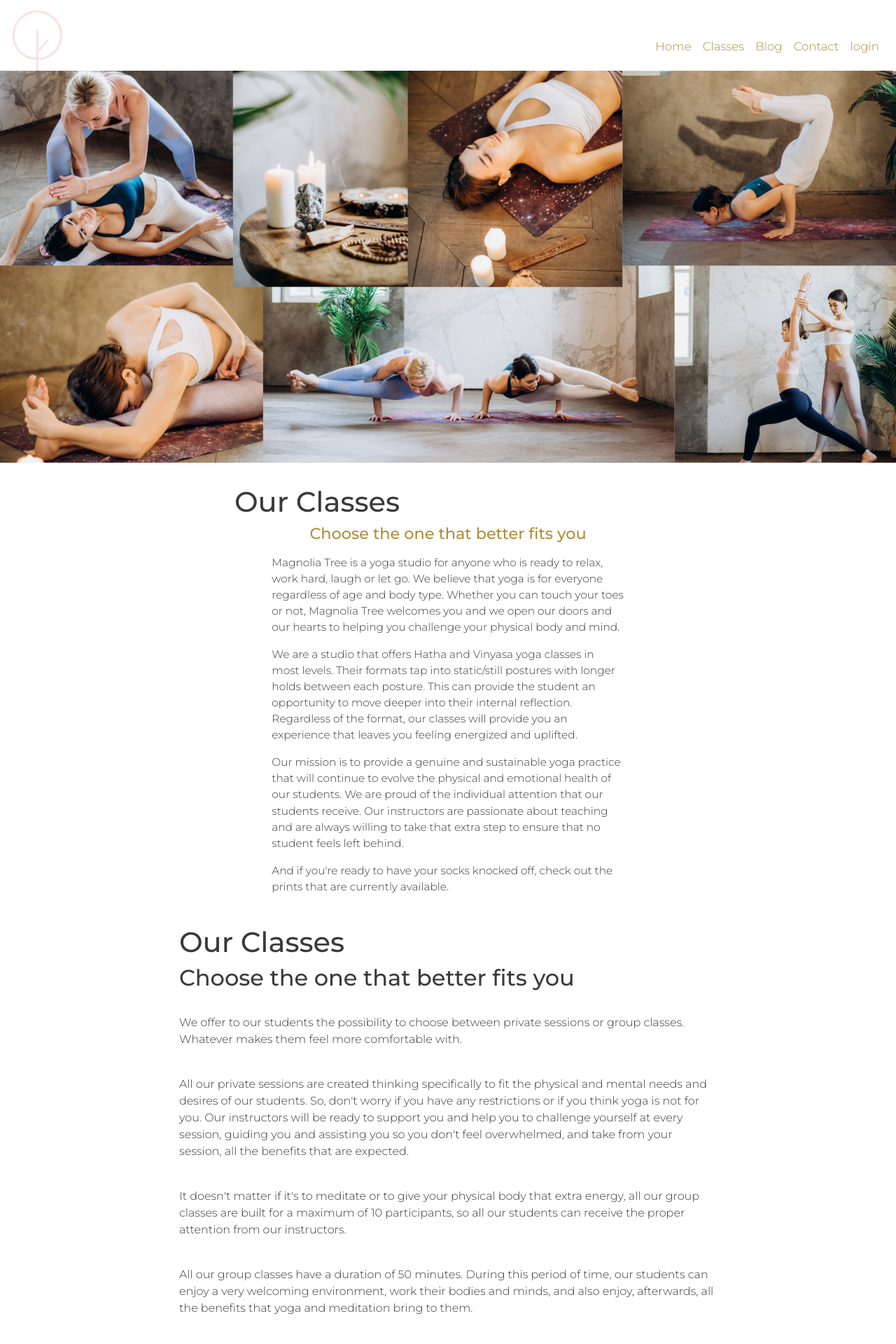
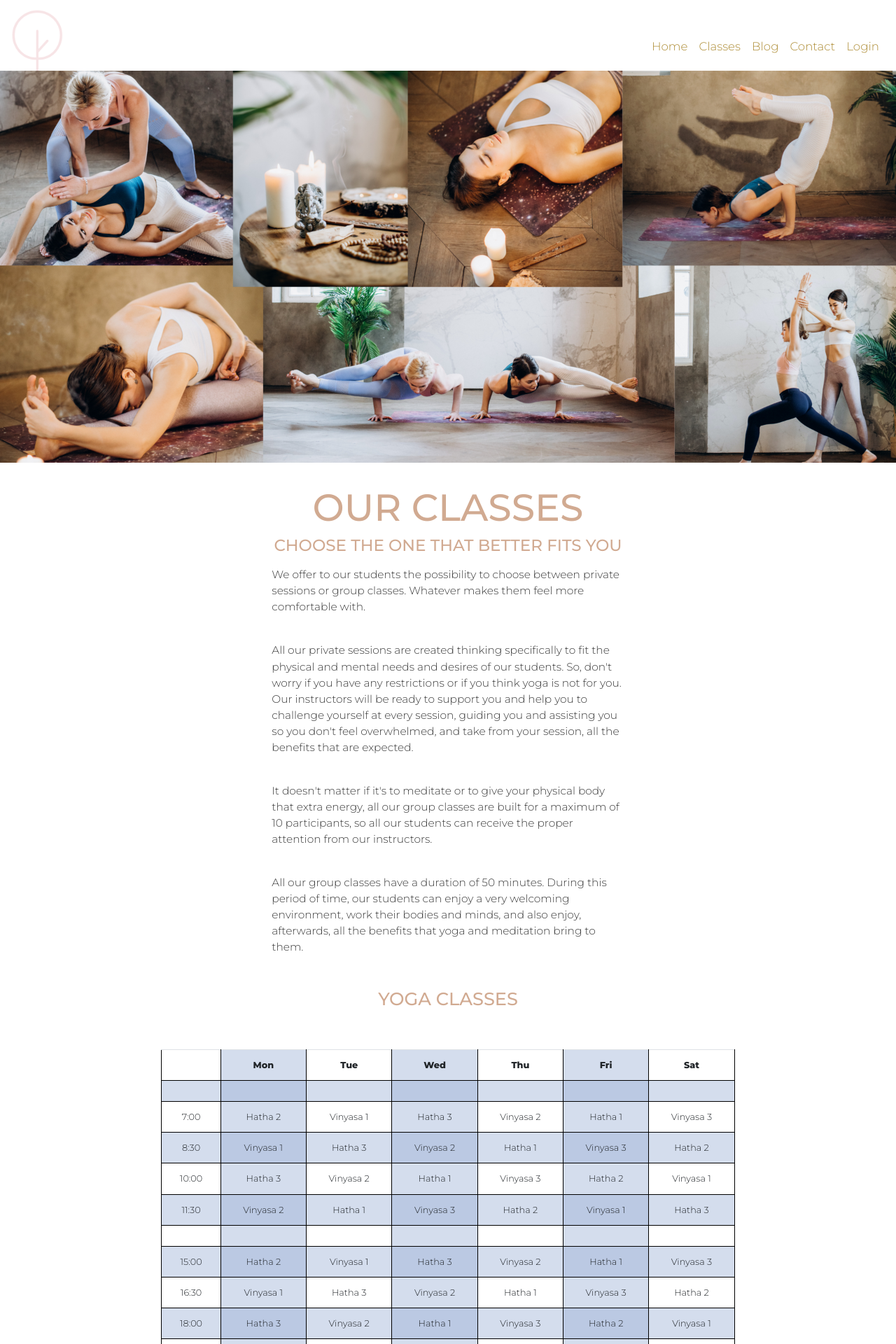
Before and after one commit to AngelicaGuimaraes/P4_magnolia_tree_blog, a Django app: page /classes/ in a window 1280 px wide. Shown: the top 1920 px of the page at 70% size. Run offline with Django 3.2, Linux system fonts and the light colour scheme; some libraries are stand-ins or nearby versions.

Commit message:
add css to classes page

```diff
--- a/static/css/style.css
+++ b/static/css/style.css
@@ -34,7 +34,7 @@ body {
 /* Hero Jumbotron, inspired by searching on Codepen */
 
 .jumbotron-home {
-    color: #af8e38;
+    color: #D1AA91;
     background-image: url("../images/home-hero-image-1280.png");
     background-position: center;
     background-repeat: no-repeat;
@@ -52,7 +52,7 @@ body {
 .header {
     vertical-align: top;
     margin-top: -10vh;
-    font-size: 260%;
+    font-size: 4.2vw;
 }
 
 /* Home page subheader css */
@@ -66,8 +66,8 @@ body {
 /* Home page content header css */
 
 .content-header {
-    color:#af8e38;
-    font-size: 140%;
+    color:#D1AA91;
+    font-size: 1.8vw;
     margin-bottom: 16px;
 }
 
@@ -86,6 +86,7 @@ footer {
     height: 150px;
     text-align: center;
     background-color: #D1AA91;
+    margin: 0;
 }
 
 .social-networks {
@@ -103,7 +104,7 @@ footer {
     color: white;
 }
 
-/* Classes hero image css */
+/* Classes Hero image css */
 
 .jumbotron-classes {
     background-image: url("/static/images/classes-hero-image-1920.png");
@@ -117,41 +118,77 @@ footer {
     position: relative;
 }
 
-#classes-hero-image {
-    max-width: 100%;
-    height: auto;
-    position: relative;
+/* Classes header css */
+
+.header-classes {
+    color: #D1AA91;
+    vertical-align: top;
+    font-size: 4.2vw;
 }
 
-/* about our classes section */
+/* Classes page content css */
 
-#about-our-classes {
-    width: 100%;
-    height: auto;
+.classes-content {
+    font-size: 1.2vw;
+    margin-bottom: 16px;
 }
 
-.choose-your-class {
-    width: 60%;
-    height: auto;
-    text-align: left;
-    margin: 0 auto;
-    padding-top: 1%;
-    padding-bottom: 3%;
+.header-yoga-classes {
+    color:#D1AA91;
+    font-size: 2vw;
+    margin-bottom: 16px;
+    margin-top: 0;
 }
 
-#about-our-classes h1 {
-    text-transform: uppercase;
-    text-align: center;
-    font-size: 3.4vw;
-    color: #D1AA91;
+.header-meditation-classes {
+    color:#D1AA91;
+    font-size: 2vw;
+    margin-bottom: 16px;
+    margin-top: 16px;
 }
 
-#about-our-classes h2 {
-    text-transform: uppercase;
-    font-size: 1.8vw;
-    color: #D1AA91;
+/* Time table css */
+
+.table {
+    width: 80%;
+    margin-bottom: 1rem;
+    color: #212529;
+    margin: 16px auto;
+}
+
+.table-responsive {
+    width: 80%;
     text-align: center;
-    margin-top: 10px;
+    margin: 16px auto;
+}
+table,
+th,
+td {
+    border: 1px solid black;
+    border-collapse: collapse;
+}
+
+tr:nth-child(even) {
+    background-color: rgb(148, 170, 211, 0.4);
+}
+
+th:nth-child(even),
+td:nth-child(even) {
+    background-color: rgb(148, 170, 211, 0.4);
+}
+
+table {
+    width: 100%;
+    font-size: 1vw;
+    background-color: white;
+}
+
+th {
+    height: 40px;
+}
+
+tr {
+    height: 30px;
 }
 
 /* Blog images */
--- a/templates/base.html
+++ b/templates/base.html
@@ -40,11 +40,11 @@
                     </li>
                     {% if user.is_authenticated %}
                     <li class="nav-item menu-item">
-                        <a class="nav-link" href="{% url 'account_logout' %}">logout</a>
+                        <a class="nav-link" href="{% url 'account_logout' %}">Logout</a>
                     </li>
                     {% else %}
                     <li class="nav-item menu-item">
-                        <a class="nav-link" href="{% url 'account_login' %}">login</a>
+                        <a class="nav-link" href="{% url 'account_login' %}">Login</a>
                     </li>
                     {% endif %}
                   </ul>
--- a/templates/classes.html
+++ b/templates/classes.html
@@ -10,24 +10,12 @@
 <div class="col">
     <div class="row justify-content-md-center">
         <div class="col-md-6">
-            <h1>Our Classes</h1>
-            <h2 class="content-header text-center">Choose the one that better fits you</h2>
+            <h1 class="header-classes text-center">OUR CLASSES</h1>
+            <h2 class="content-header text-center">CHOOSE THE ONE THAT BETTER FITS YOU</h2>
         </div>
     </div>
     <div class="row justify-content-md-center">
-        <div class="home-content col-md-5">
-            <p>Magnolia Tree is a yoga studio for anyone who is ready to relax, work hard, laugh or let go. We believe that yoga is for everyone regardless of age and body type. Whether you can touch your toes or not, Magnolia Tree welcomes you and we open our doors and our hearts to helping you challenge your physical body and mind.</p>
-            <p>We are a studio that offers Hatha and Vinyasa yoga classes in most levels. Their formats tap into static/still postures with longer holds between each posture. This can provide the student an opportunity to move deeper into their internal reflection. Regardless of the format, our classes will provide you an experience that leaves you feeling energized and uplifted.</p>
-            <p>Our mission is to provide a genuine and sustainable yoga practice that will continue to evolve the physical and emotional health of our students. We are proud of the individual attention that our students receive. Our instructors are passionate about teaching and are always willing to take that extra step to ensure that no student feels left behind.</p>
-            <p>And if you're ready to have your socks knocked off, check out the prints that are currently available.</p>
-        </div>
-    </div>
-</div>
-
-<div class="choose-your-class">
-    <h1>Our Classes</h1>
-    <h2>Choose the one that better fits you</h2>
-    <br>
+        <div class="classes-content col-md-5">
             <p>We offer to our students the possibility to choose between private sessions or group classes. Whatever
                 makes them feel more comfortable with.</p>
             <br>
@@ -45,15 +33,17 @@
                 very welcoming environment, work their bodies and minds, and also enjoy, afterwards, all the benefits
                 that yoga and meditation bring to them.</p>
         </div>
+    </div>
+</div>
 
 <!-- time table section -->
 
 <section id="time-section">
     <div id="time-section-content">
-        <div id="time-yoga-classes" class="classes">
-            <h2 id="yoga-classes-header">Yoga Classes</h2>
+        <div id="time-yoga-classes" class="table-responsive classes">
+            <h2 class="header-yoga-classes text-center"  id="yoga-classes-header">YOGA CLASSES</h2>
             <br>
-            <table id="yoga-hours">
+            <table class="table" id="yoga-hours">
 
                 <tr>
                     <th></th>
@@ -169,10 +159,10 @@
 
         </div>
 
-        <div id="time-meditation-groups" class="classes">
-            <h2 id="meditation-classes-header">Meditation Groups</h2>
+        <div id="time-meditation-groups" class="table-responsive classes">
+            <h2 class="header-meditation-classes text-center"  id="meditation-classes-header">MEDITATION GROUPS</h2>
             <br>
-            <table id="meditation-hours">
+            <table class="table"  id="meditation-hours">
                 <tr>
                     <th></th>
                     <th>Mon</th>
@@ -253,13 +243,6 @@
                     <td>Focused</td>
                 </tr>
             </table>
-
-            <h2 id="choose-your-class">would like to book your trial class?</h2>
-            <br>
-            <p>Fill out the form on our<span><a href="contact.html"> Contact Page</span></a> or just call us directly.</p>
-            <br>
-            <p>We will be happy to answer any question you might have regarding Yoga, Meditation or our classes schedule.</p>
-
         </div>
     </div>
 </section>
--- a/templates/index.html
+++ b/templates/index.html
@@ -16,8 +16,11 @@
     <div class="row justify-content-md-center">
         <div class="home-content col-md-5">
             <p>Magnolia Tree is a yoga studio for anyone who is ready to relax, work hard, laugh or let go. We believe that yoga is for everyone regardless of age and body type. Whether you can touch your toes or not, Magnolia Tree welcomes you and we open our doors and our hearts to helping you challenge your physical body and mind.</p>
+            <br>
             <p>We are a studio that offers Hatha and Vinyasa yoga classes in most levels. Their formats tap into static/still postures with longer holds between each posture. This can provide the student an opportunity to move deeper into their internal reflection. Regardless of the format, our classes will provide you an experience that leaves you feeling energized and uplifted.</p>
+            <br>
             <p>Our mission is to provide a genuine and sustainable yoga practice that will continue to evolve the physical and emotional health of our students. We are proud of the individual attention that our students receive. Our instructors are passionate about teaching and are always willing to take that extra step to ensure that no student feels left behind.</p>
+            <br>
             <p>And if you're ready to have your socks knocked off, check out the prints that are currently available.</p>
         </div>
     </div>
```
Lines whose indentation alone changed are shown as unchanged.
